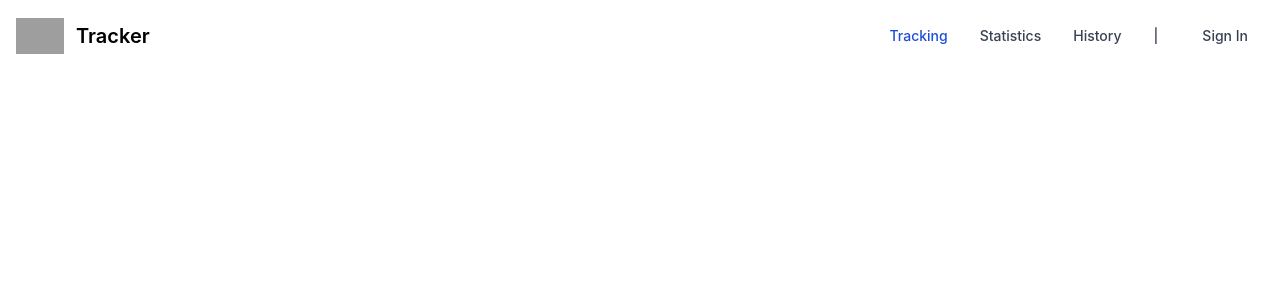
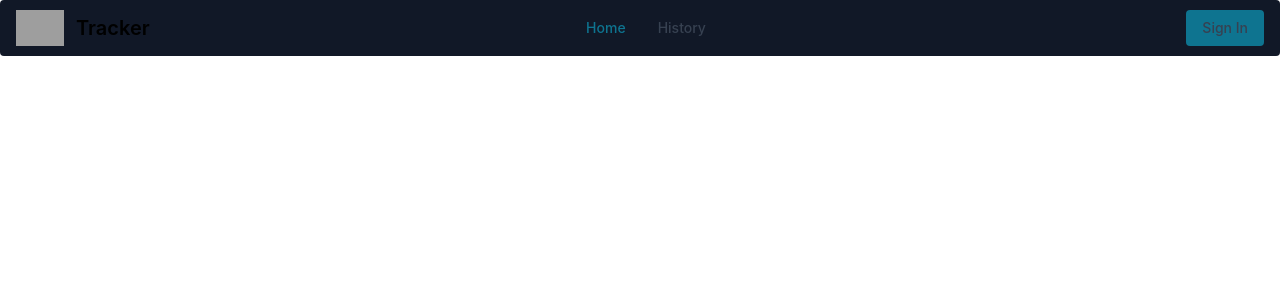
Before and after one commit to randal4/item-tracker, a Next.js app: page /components/Header in a window 1280 px wide. Shown: the top 300 px of the page. Built offline with nearby package versions, Linux system fonts and the light colour scheme; grey boxes are pictures that could not be loaded.

Commit message:
add flowbite

```diff
--- a/package.json
+++ b/package.json
@@ -10,6 +10,8 @@
   },
   "dependencies": {
     "firebase": "^9.12.1",
+    "flowbite": "^1.5.5",
+    "flowbite-react": "^0.3.7",
     "moment": "^2.29.4",
     "next": "12.3.1",
     "react": "18.2.0",
--- a/pages/_app.tsx
+++ b/pages/_app.tsx
@@ -1,7 +1,13 @@
-import '../styles/globals.css'
+import '../styles/globals.css';
+import Script from 'next/script';
+import { useEffect } from 'react';
 
 function MyApp({ Component, pageProps }) {
-  return <Component {...pageProps} />
+  useEffect(() => {
+    import('flowbite/dist/flowbite');
+  }, []);
+
+  return <Component {...pageProps} />;
 }
 
-export default MyApp
+export default MyApp;
--- /dev/null
+++ b/pages/components/Header copy.tsx
@@ -0,0 +1,106 @@
+import React from 'react';
+
+type Props = {
+  user: any;
+  signIn: Function;
+  signOut: Function;
+};
+
+const Header = (props: Props) => {
+  return (
+    <nav className="bg-white border-gray-200 px-2 sm:px-4 py-2.5 rounded dark:bg-gray-900">
+      <div className="container flex flex-wrap justify-between items-center mx-auto">
+        <a href="#" className="flex items-center">
+          <img
+            src="https://flowbite.com/docs/images/logo.svg"
+            className="mr-3 h-6 sm:h-9"
+            alt="Flowbite Logo"
+          />
+          <span className="self-center text-xl font-semibold whitespace-nowrap dark:text-white">
+            Tracker
+          </span>
+        </a>
+        <button
+          data-collapse-toggle="navbar-default"
+          type="button"
+          className="inline-flex items-center p-2 ml-3 text-sm text-gray-500 rounded-lg md:hidden hover:bg-gray-100 focus:outline-none focus:ring-2 focus:ring-gray-200 dark:text-gray-400 dark:hover:bg-gray-700 dark:focus:ring-gray-600"
+          aria-controls="navbar-default"
+          aria-expanded="false"
+        >
+          <span className="sr-only">Open main menu</span>
+          <svg
+            className="w-6 h-6"
+            aria-hidden="true"
+            fill="currentColor"
+            viewBox="0 0 20 20"
+            xmlns="http://www.w3.org/2000/svg"
+          >
+            <path
+              fillRule="evenodd"
+              d="M3 5a1 1 0 011-1h12a1 1 0 110 2H4a1 1 0 01-1-1zM3 10a1 1 0 011-1h12a1 1 0 110 2H4a1 1 0 01-1-1zM3 15a1 1 0 011-1h12a1 1 0 110 2H4a1 1 0 01-1-1z"
+              clipRule="evenodd"
+            ></path>
+          </svg>
+        </button>
+        <div className="hidden w-full md:block md:w-auto" id="navbar-default">
+          <ul className="flex flex-col p-4 mt-4 bg-gray-50 rounded-lg border border-gray-100 md:flex-row md:space-x-8 md:mt-0 md:text-sm md:font-medium md:border-0 md:bg-white dark:bg-gray-800 md:dark:bg-gray-900 dark:border-gray-700">
+            <li>
+              <a
+                href="#"
+                className="block py-2 pr-4 pl-3 text-white bg-blue-700 rounded md:bg-transparent md:text-blue-700 md:p-0 dark:text-white"
+                aria-current="page"
+              >
+                Tracking
+              </a>
+            </li>
+            <li>
+              <a
+                href="#"
+                className="block py-2 pr-4 pl-3 text-gray-700 rounded hover:bg-gray-100 md:hover:bg-transparent md:border-0 md:hover:text-blue-700 md:p-0 dark:text-gray-400 md:dark:hover:text-white dark:hover:bg-gray-700 dark:hover:text-white md:dark:hover:bg-transparent"
+              >
+                Statistics
+              </a>
+            </li>
+            <li>
+              <a
+                href="#"
+                className="block py-2 pr-4 pl-3 text-gray-700 rounded hover:bg-gray-100 md:hover:bg-transparent md:border-0 md:hover:text-blue-700 md:p-0 dark:text-gray-400 md:dark:hover:text-white dark:hover:bg-gray-700 dark:hover:text-white md:dark:hover:bg-transparent"
+              >
+                History
+              </a>
+            </li>
+            <li>
+              <span className="block py-2 pr-4 pl-3 text-gray-700 rounded  md:border-0  md:p-0 dark:text-gray-400">
+                |
+              </span>
+            </li>
+            <li>
+              {props.user ? (
+                <>
+                  <span className="block py-2 pr-4 pl-3 text-gray-700 rounded  md:border-0  md:p-0 dark:text-gray-400">
+                    {props.user.email}
+                    <button
+                      className="inline ml-3 py-2 pr-4 pl-3 text-gray-700 rounded  md:border-0  md:p-0 dark:text-gray-400"
+                      onClick={() => props.signOut()}
+                    >
+                      Sign Out
+                    </button>
+                  </span>
+                </>
+              ) : (
+                <button
+                  className="inline ml-3 py-2 pr-4 pl-3 text-gray-700 rounded  md:border-0  md:p-0 dark:text-gray-400"
+                  onClick={() => props.signIn()}
+                >
+                  Sign In
+                </button>
+              )}
+            </li>
+          </ul>
+        </div>
+      </div>
+    </nav>
+  );
+};
+
+export default Header;
--- a/pages/components/Header.tsx
+++ b/pages/components/Header.tsx
@@ -1,4 +1,5 @@
 import React from 'react';
+import { Navbar, Button } from 'flowbite-react';
 
 type Props = {
   user: any;
@@ -8,98 +9,52 @@ type Props = {
 
 const Header = (props: Props) => {
   return (
-    <nav className="bg-white border-gray-200 px-2 sm:px-4 py-2.5 rounded dark:bg-gray-900">
-      <div className="container flex flex-wrap justify-between items-center mx-auto">
-        <a href="#" className="flex items-center">
+    <Navbar
+      fluid={true}
+      rounded={true}
+      className="bg-gray-900 border-gray-200 px-2 sm:px-4 py-2.5 rounded dark:bg-gray-900"
+    >
+      <Navbar.Brand href="https://flowbite.com/">
         <img
           src="https://flowbite.com/docs/images/logo.svg"
           className="mr-3 h-6 sm:h-9"
           alt="Flowbite Logo"
         />
-          <span className="self-center text-xl font-semibold whitespace-nowrap dark:text-white">
+        <span className="self-center whitespace-nowrap text-xl font-semibold dark:text-white">
           Tracker
         </span>
-        </a>
-        <button
-          data-collapse-toggle="navbar-default"
-          type="button"
-          className="inline-flex items-center p-2 ml-3 text-sm text-gray-500 rounded-lg md:hidden hover:bg-gray-100 focus:outline-none focus:ring-2 focus:ring-gray-200 dark:text-gray-400 dark:hover:bg-gray-700 dark:focus:ring-gray-600"
-          aria-controls="navbar-default"
-          aria-expanded="false"
-        >
-          <span className="sr-only">Open main menu</span>
-          <svg
-            className="w-6 h-6"
-            aria-hidden="true"
-            fill="currentColor"
-            viewBox="0 0 20 20"
-            xmlns="http://www.w3.org/2000/svg"
-          >
-            <path
-              fillRule="evenodd"
-              d="M3 5a1 1 0 011-1h12a1 1 0 110 2H4a1 1 0 01-1-1zM3 10a1 1 0 011-1h12a1 1 0 110 2H4a1 1 0 01-1-1zM3 15a1 1 0 011-1h12a1 1 0 110 2H4a1 1 0 01-1-1z"
-              clipRule="evenodd"
-            ></path>
-          </svg>
-        </button>
-        <div className="hidden w-full md:block md:w-auto" id="navbar-default">
-          <ul className="flex flex-col p-4 mt-4 bg-gray-50 rounded-lg border border-gray-100 md:flex-row md:space-x-8 md:mt-0 md:text-sm md:font-medium md:border-0 md:bg-white dark:bg-gray-800 md:dark:bg-gray-900 dark:border-gray-700">
-            <li>
-              <a
-                href="#"
-                className="block py-2 pr-4 pl-3 text-white bg-blue-700 rounded md:bg-transparent md:text-blue-700 md:p-0 dark:text-white"
-                aria-current="page"
-              >
-                Tracking
-              </a>
-            </li>
-            <li>
-              <a
-                href="#"
-                className="block py-2 pr-4 pl-3 text-gray-700 rounded hover:bg-gray-100 md:hover:bg-transparent md:border-0 md:hover:text-blue-700 md:p-0 dark:text-gray-400 md:dark:hover:text-white dark:hover:bg-gray-700 dark:hover:text-white md:dark:hover:bg-transparent"
-              >
-                Statistics
-              </a>
-            </li>
-            <li>
-              <a
-                href="#"
-                className="block py-2 pr-4 pl-3 text-gray-700 rounded hover:bg-gray-100 md:hover:bg-transparent md:border-0 md:hover:text-blue-700 md:p-0 dark:text-gray-400 md:dark:hover:text-white dark:hover:bg-gray-700 dark:hover:text-white md:dark:hover:bg-transparent"
-              >
-                History
-              </a>
-            </li>
-            <li>
-              <span className="block py-2 pr-4 pl-3 text-gray-700 rounded  md:border-0  md:p-0 dark:text-gray-400">
-                |
-              </span>
-            </li>
-            <li>
+      </Navbar.Brand>
+      <div className="flex md:order-2">
         {props.user ? (
           <>
             <span className="block py-2 pr-4 pl-3 text-gray-700 rounded  md:border-0  md:p-0 dark:text-gray-400">
               {props.user.email}
-                    <button
+              <Button
                 className="inline ml-3 py-2 pr-4 pl-3 text-gray-700 rounded  md:border-0  md:p-0 dark:text-gray-400"
                 onClick={() => props.signOut()}
               >
                 Sign Out
-                    </button>
+              </Button>
             </span>
           </>
         ) : (
-                <button
+          <Button
             className="inline ml-3 py-2 pr-4 pl-3 text-gray-700 rounded  md:border-0  md:p-0 dark:text-gray-400"
             onClick={() => props.signIn()}
           >
             Sign In
-                </button>
+          </Button>
         )}
-            </li>
-          </ul>
       </div>
-      </div>
-    </nav>
+      <Navbar.Toggle />
+      <Navbar.Collapse>
+        <Navbar.Link href="/" active={true}>
+          Home
+        </Navbar.Link>
+        <Navbar.Link href="">History</Navbar.Link>
+        <Navbar.Link href="#"></Navbar.Link>
+      </Navbar.Collapse>
+    </Navbar>
   );
 };
 
--- a/pages/components/ItemsTable.tsx
+++ b/pages/components/ItemsTable.tsx
@@ -7,7 +7,7 @@ type Props = {
 
 const ItemsTable = ({ items }: Props) => {
   return (
-    <table className="border-collapse w-full border border-slate-400 dark:border-slate-500 bg-white dark:bg-slate-800 text-sm shadow-sm">
+    <table className="border-collapse w-full border  border-slate-500  bg-slate-800 text-sm shadow-sm">
       <thead className="bg-slate-50 dark:bg-slate-700">
         <tr>
           <th className="w-1/2 border border-slate-300 dark:border-slate-600 font-semibold p-4 text-slate-900 dark:text-slate-200 text-left">
--- a/styles/globals.css
+++ b/styles/globals.css
@@ -25,6 +25,6 @@ a {
   }
   body {
     color: white;
-    background: black;
+    background: rgb(17 24 39);
   }
 }
--- a/tailwind.config.js
+++ b/tailwind.config.js
@@ -3,9 +3,11 @@ module.exports = {
   content: [
     './pages/**/*.{js,ts,jsx,tsx}',
     './components/**/*.{js,ts,jsx,tsx}',
+    './node_modules/flowbite/**/*.js',
+    './node_modules/flowbite-react/**/*.js',
   ],
   theme: {
     extend: {},
   },
-  plugins: [],
+  plugins: [require('flowbite/plugin')],
 };
```
Also changed, not shown: 2 other files (tests, documents, lock files or other folders). Lines whose indentation alone changed are shown as unchanged.
